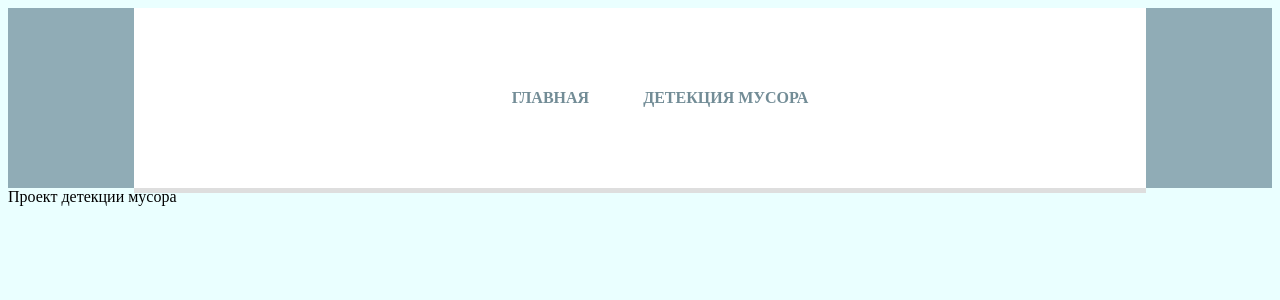
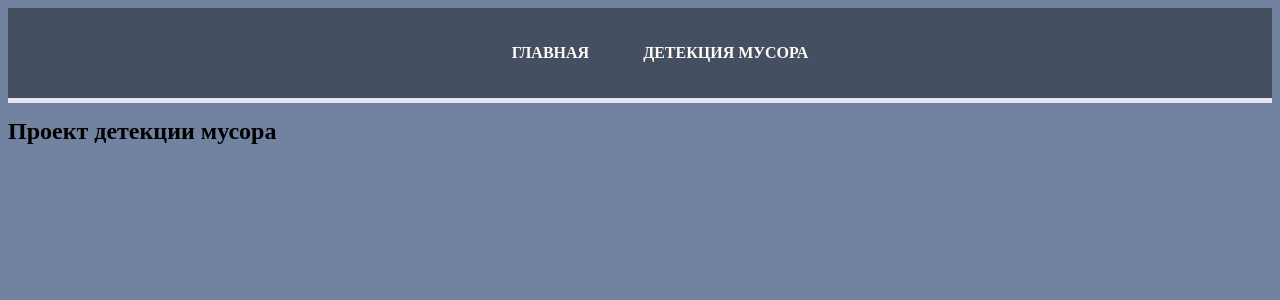
Before and after one commit to brut0/dls-object-detection-project, a Django app: page / in a window 1280 px wide. Shown: the top 300 px of the page. Run offline with Django 4.2, Linux system fonts and the light colour scheme; parts of the project's set-up code (start-up, migrations or seed data) failed here and were passed over.

Commit message:
Change style and README.md

```diff
--- a/requirements.txt
+++ b/requirements.txt
@@ -10,4 +10,4 @@
 tqdm>=4.41.0
 pandas>=1.1.4
 seaborn>=0.11.0
-django>=4.0
+django>=3.0
--- a/web/static/css/base.css
+++ b/web/static/css/base.css
@@ -1,5 +1,5 @@
 body {
-    background: #eaffff;
+    background: rgb(113, 131, 160);
   }
 
   .center {
@@ -7,11 +7,11 @@
   }
 
   nav {
-    width: 80%;
+    width: 100%;
     margin: 0 auto;
-    background: #fff;
-    padding: 50px 0;
-    box-shadow: 0px 5px 0px #dedede;
+    background: rgb(68, 79, 97);
+    padding: 5px 0;
+    box-shadow: 0px 5px 0px rgb(229, 231, 236);
   }
   nav ul {
     list-style: none;
@@ -24,7 +24,7 @@
     display: block;
     padding: 15px;
     text-decoration: none;
-    color: #728c96;
+    color: #fffaf5;
     font-weight: 800;
     text-transform: uppercase;
     margin: 0 10px;
--- a/web/templates/home.html
+++ b/web/templates/home.html
@@ -4,6 +4,8 @@
 
 {% block content %}
 
-<div>Проект детекции мусора</div>
+<div>
+    <h2>Проект детекции мусора</h2>
+</div>
 
 {% endblock content %}
```
Also changed, not shown: README.md.
